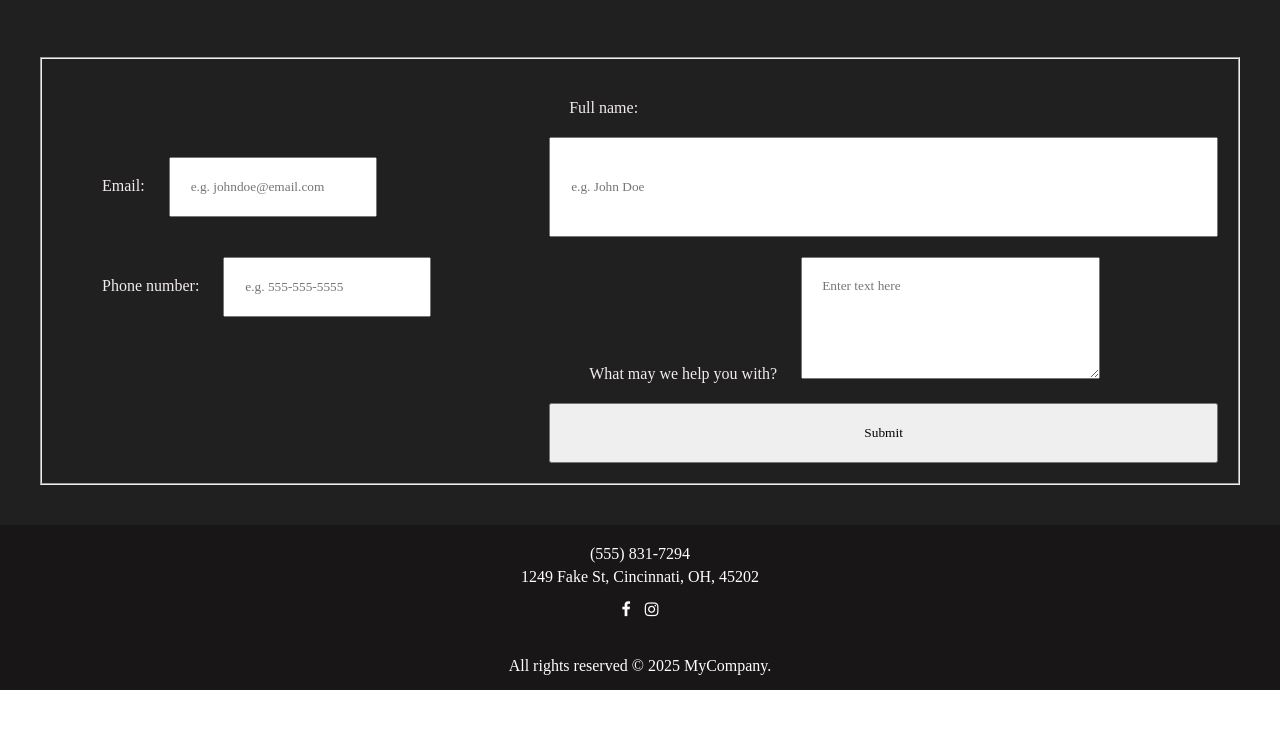
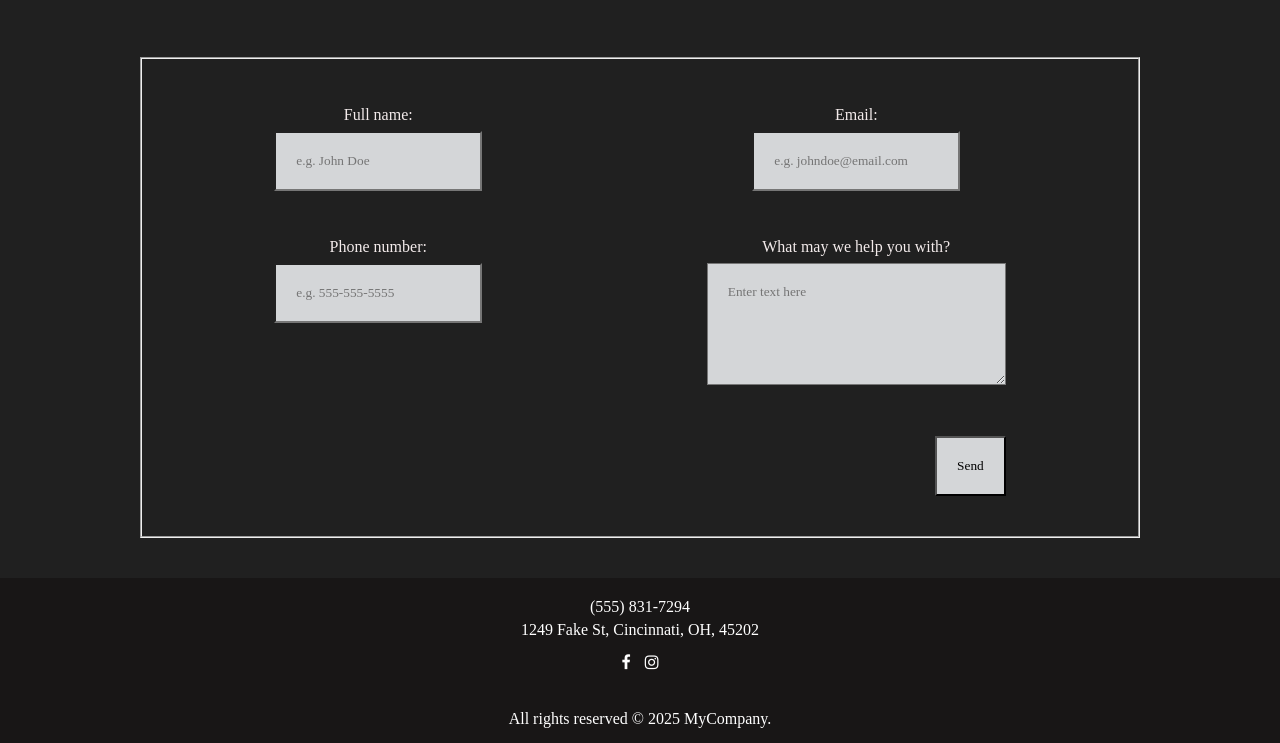
Before and after one commit to TheMythofThithyphuth/productLandingPage, a plain HTML site: page index.html in a window 1280 px wide. Shown: the part 2236-2979 px from the top of the page. Before the commit the page ends 2926 px from the top, so only its background shows below. Drawn offline with Linux system fonts and the light colour scheme.

Commit message:
form better

```diff
--- a/index.html
+++ b/index.html
@@ -153,26 +153,34 @@
             <form action="#" id="form">
                 <fieldset>
 
-                    <div class="form-name"></div>
+                    <div class="form-name">
                         <label for="name">Full name: </label>
+                        <br>
                         <input type="text" id="name" name="name" placeholder="e.g. John Doe" required>
                     </div>
                     <div class="form-email">
                         <label for="email">Email: </label>
+                        <br>
                         <input type="email" id="email" placeholder="e.g. johndoe@email.com" name="email" required>
                     </div>
                     <div class="form-phone">
                         <label for="phone">Phone number: </label>
-                    <input type="tel" id="phone" placeholder="e.g. 555-555-5555" name="phone" pattern="[0-9]{3}-[0-9]{3}-[0-9]{4}" required>
+                        <br>
+                        <input type="tel" id="phone" placeholder="e.g. 555-555-5555" name="phone"
+                            pattern="[0-9]{3}-[0-9]{3}-[0-9]{4}" required>
                     </div>
                     <div class="form-inquiry">
                         <label for="inquiry">What may we help you with?</label>
-                    <textarea name="inquiry" id="inquiry" rows="5" cols="33" placeholder="Enter text here" maxlength="500"></textarea>
+                        <br>
+                        <textarea name="inquiry" id="inquiry" rows="5" cols="33" placeholder="Enter text here"
+                            maxlength="500"></textarea>
                     </div>
 
                     <br>
 
-                    <input type="submit" id="submit">
+                    <div class="form-submit">
+                        <input type="submit" id="submit" value="Send">
+                    </div>
 
                 </fieldset>
 
--- a/style.css
+++ b/style.css
@@ -101,26 +101,49 @@ fieldset {
     grid-template-areas:
     "name email"
     "phone inquiry"
-    "* submit";
+    ". submit";
+    justify-content: space-around;
+    margin: 0 100px;
+    max-width: 70vp;
+    box-shadow:
+
 }
 
-#form #name
+.form-name
 {
     grid-area: name;
+
 }
-#form #email
+.form-email
 {
     grid-area: email;
 }
-#form #phone
+.form-phone
 {
     grid-area: phone;
 }
-#form #inquiry
+.form-inquiry
 {
     grid-area: inquiry;
 }
-/* #form #submit
+.form-submit
 {
     grid-area: submit;
+    justify-self:  end;
+}
+.form-inquiry, .form-phone, .form-email, .form-name {
+    text-align: center;
+    line-height: 2;
+    width: auto;
+
+
+}
+
+fieldset input, fieldset textarea {
+    background-color: rgb(212, 214, 216);
+
+}
+
+/* .form-submit {
+
 } */
```
Lines whose indentation alone changed are shown as unchanged.
